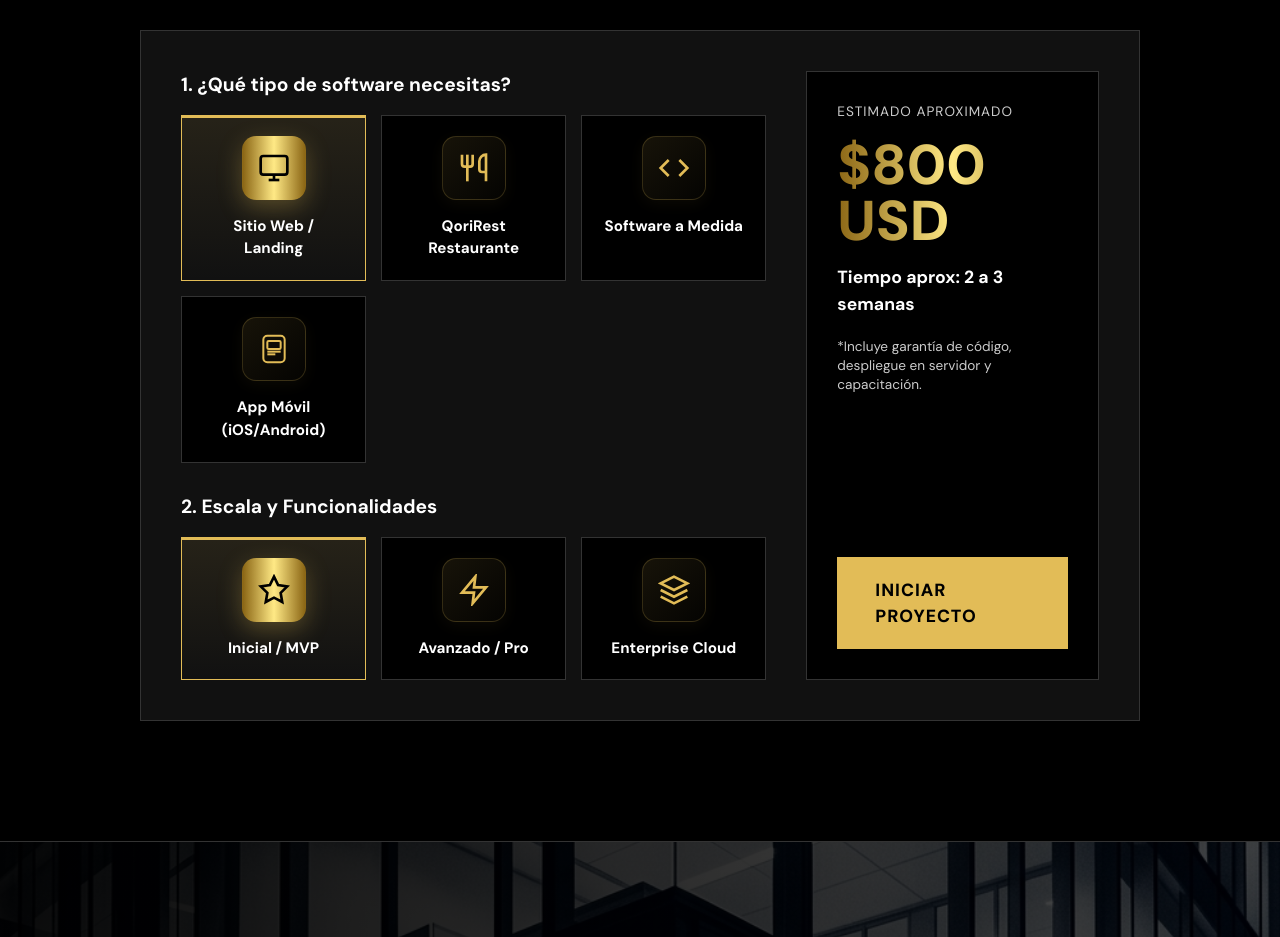
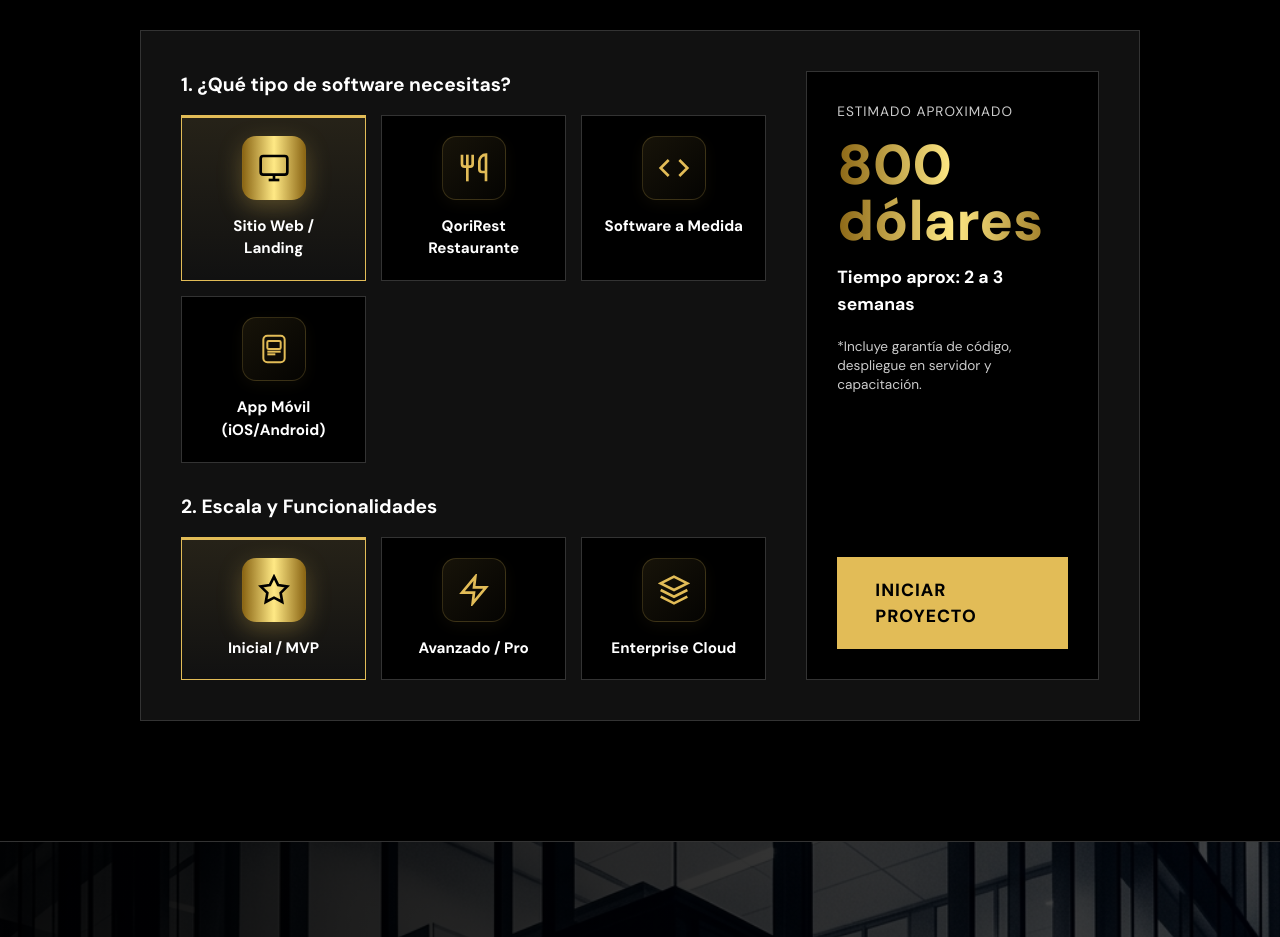
Before and after one commit to apacheco2603/qorisoft, a React (Vite) app: page / in a window 1280 px wide. Shown: the part 4360-5297 px from the top of the page. Built offline with nearby package versions, Linux system fonts and the light colour scheme.

Commit message:
Update currency symbol to dólares in Estimator

```diff
--- a/src/components/Estimator.jsx
+++ b/src/components/Estimator.jsx
@@ -72,7 +72,7 @@ const Estimator = () => {
             <div className="calc-result-box">
               <div className="calc-result-content">
                 <span className="result-label">Estimado Aproximado</span>
-                <div className="estimate-price">${estimatedPrice.toLocaleString()} USD</div>
+                <div className="estimate-price">{estimatedPrice.toLocaleString()} dólares</div>
                 <div className="estimate-time">Tiempo aprox: {selectedScope.time}</div>
                 <p className="result-note">*Incluye garantía de código, despliegue en servidor y capacitación.</p>
               </div>
```
